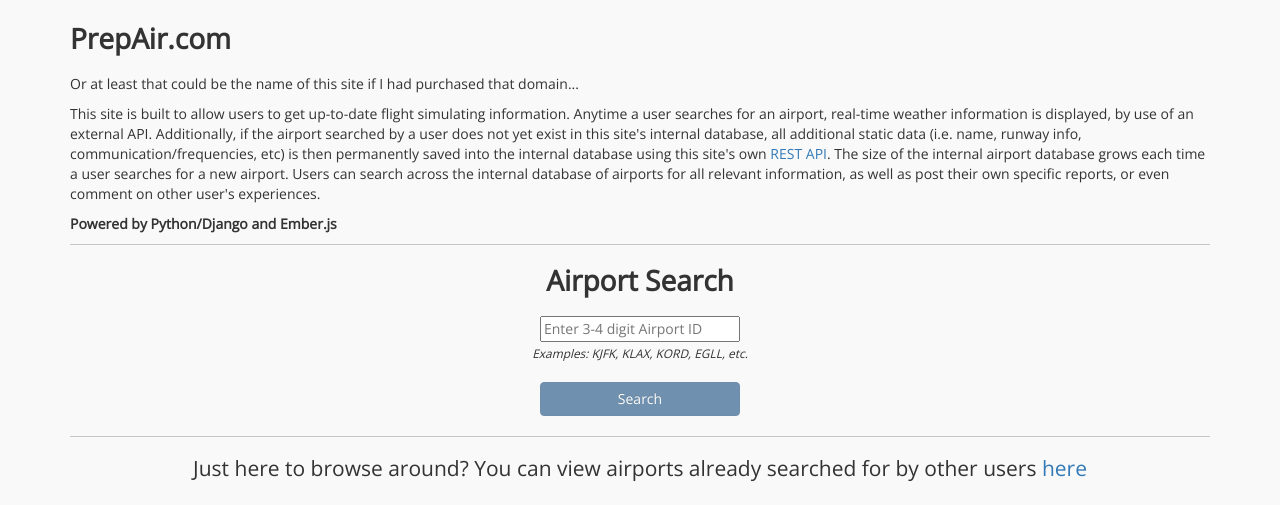
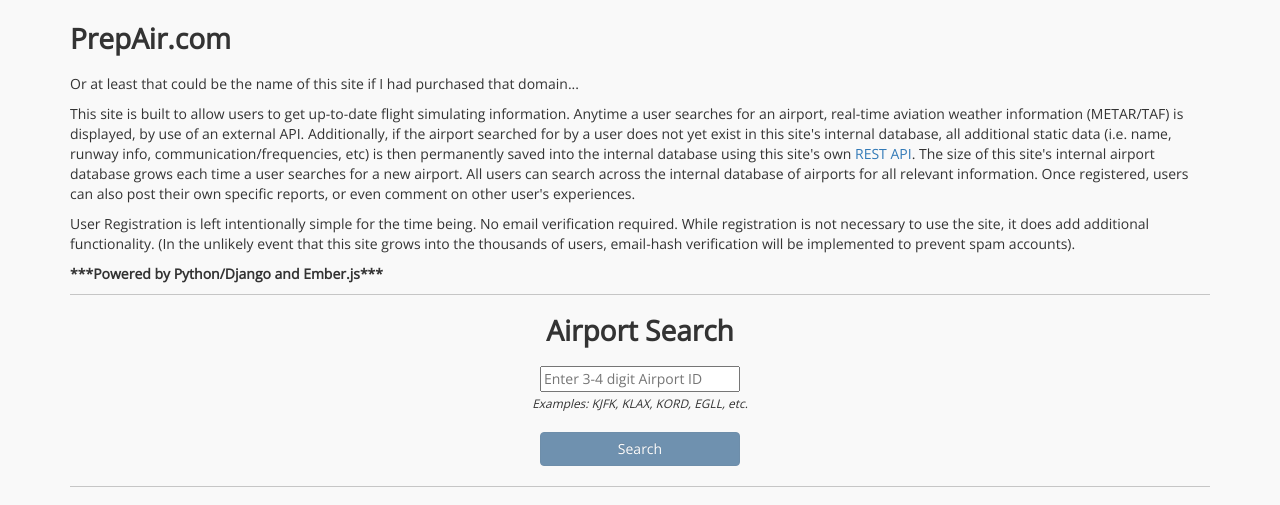
Before and after one commit to bfolks2/django-aviation, a Django app: page / in a window 1280 px wide. Shown: the part 57-562 px from the top of the page. Run offline with Django 3.2, Linux system fonts and the light colour scheme; some libraries are stand-ins or nearby versions.

Commit message:
changed site description

```diff
--- a/prepair/static/dashboard/app/styles/app.css
+++ b/prepair/static/dashboard/app/styles/app.css
@@ -33,6 +33,10 @@ tbody tr:nth-child(even) {
 .airport-header {
   text-decoration: underline;
   display: inline-block !important;
+}
+
+.taf-section {
+  margin-top: 20px;
 }
 
 .post-comment-input, .post-input {
--- a/prepair/templates/index.html
+++ b/prepair/templates/index.html
@@ -14,16 +14,22 @@
             </p>
             <p>
                 This site is built to allow users to get up-to-date flight simulating information.  Anytime a user
-                searches for an airport, real-time weather information is displayed, by use of an external API.
-                Additionally, if the airport searched by a user does not yet exist in this site's internal database,
-                all additional static data (i.e. name, runway info, communication/frequencies, etc) is then permanently
-                saved into the internal database using this site's own <a href="/serializers/">REST API</a>.  The size
-                of the internal airport database grows each time a user searches for a new airport.  Users can search
-                across the internal database of airports for all relevant information, as well as post their own
-                specific reports, or even comment on other user's experiences.
+                searches for an airport, real-time aviation weather information (METAR/TAF) is displayed, by use of an
+                external API.  Additionally, if the airport searched for by a user does not yet exist in this site's
+                internal database, all additional static data (i.e. name, runway info, communication/frequencies, etc)
+                is then permanently saved into the internal database using this site's own <a href="/serializers/">REST API</a>.
+                The size of this site's internal airport database grows each time a user searches for a new airport.
+                All users can search across the internal database of airports for all relevant information.  Once
+                registered, users can also post their own specific reports, or even comment on other user's experiences.
+            </p>
+            <p>
+                User Registration is left intentionally simple for the time being.  No email verification required.
+                While registration is not necessary to use the site, it does add additional functionality.  (In the
+                unlikely event that this site grows into the thousands of users, email-hash verification will be
+                implemented to prevent spam accounts).
             </p>
             <p class="bold-text">
-                Powered by Python/Django and Ember.js
+                ***Powered by Python/Django and Ember.js***
             </p>
         </div>
         <div class="sub-header text-center">
```
Also changed, not shown: 3 other files.
